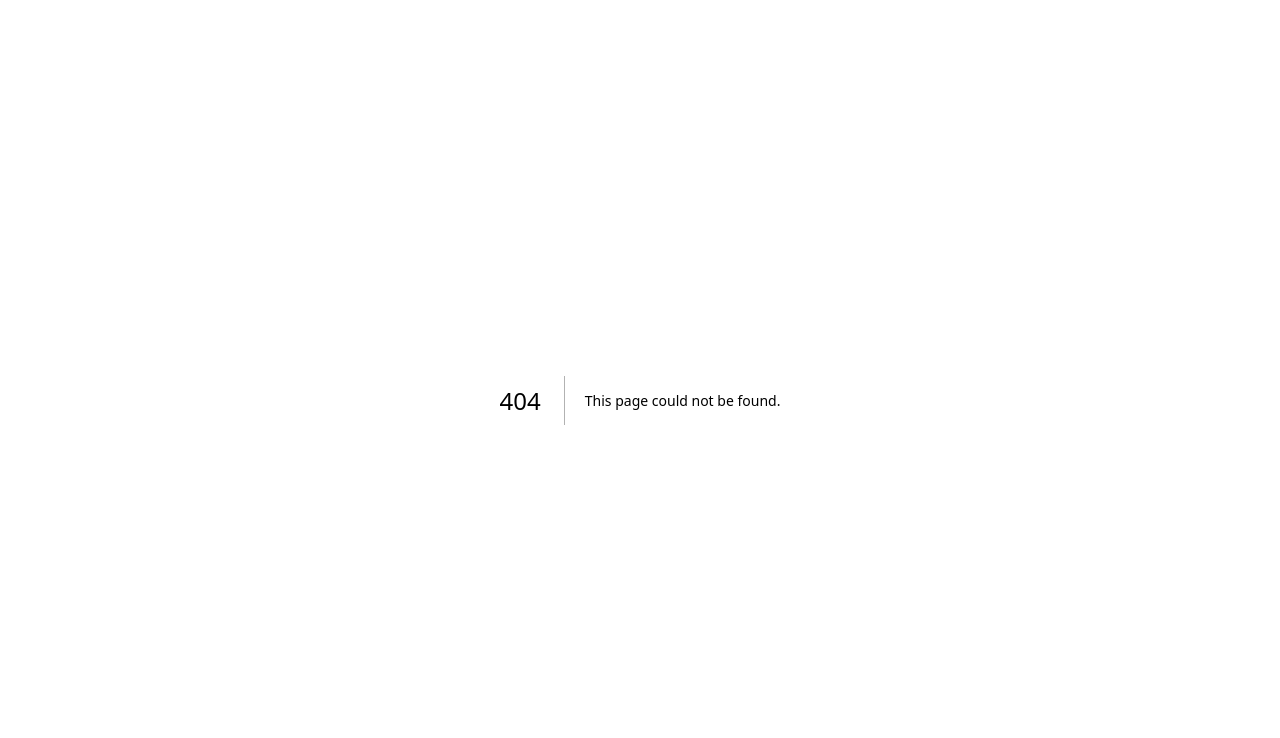
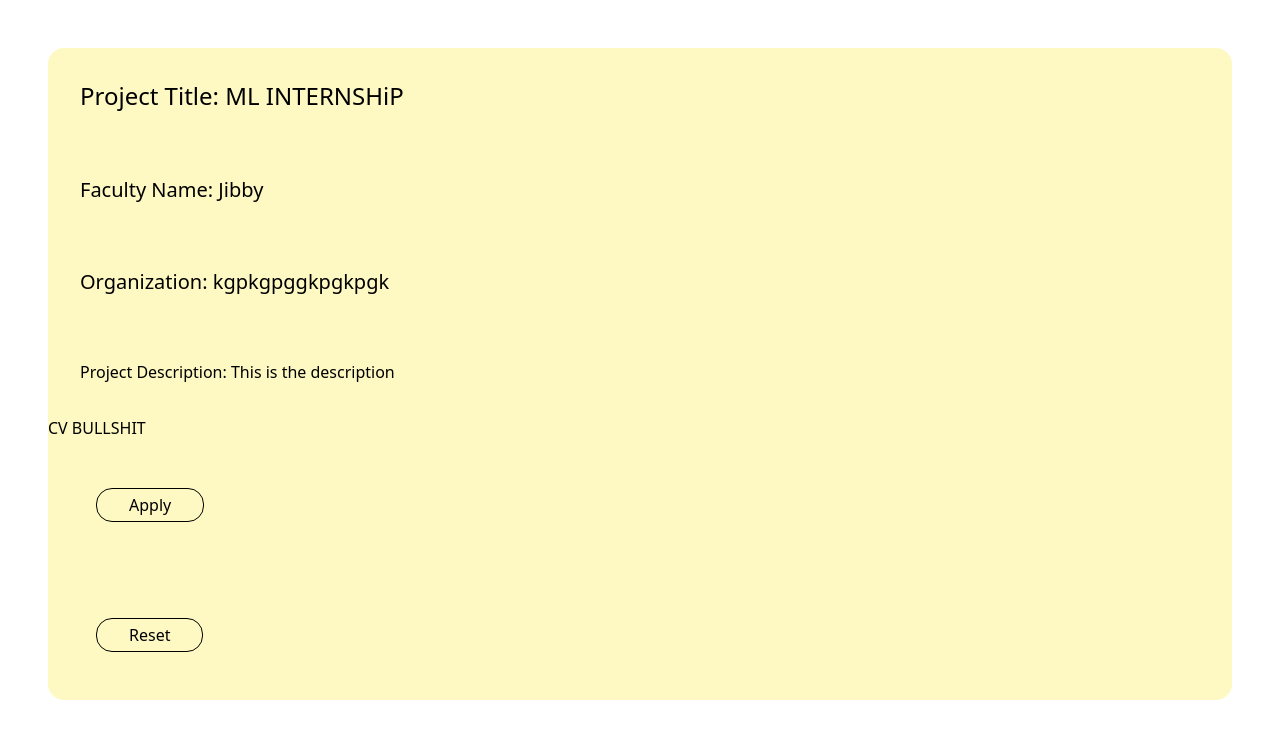
Before and after one commit to Dami-18/IRISMS, a Next.js app: page /particular-internship in a window 1280 px wide. Before the commit this address had no page. Shown: the top 738 px of the page. Built offline with nearby package versions, Linux system fonts and the light colour scheme.

Commit message:
particular-internship-page

```diff
--- /dev/null
+++ b/src/app/particular-internship/page.tsx
@@ -0,0 +1,52 @@
+// should be passed with a unique parameter so that it can fetch from db
+
+// implement fetch Internship details from a unique id passed to internship function as a prop
+
+const ExampleInternship = {
+  title: "ML INTERNSHiP",
+  name: "Jibby",
+  organization: "kgpkgpggkpgkpgk",
+  description: "This is the description",
+  skills_req: ["ML", "Coding", "etc etc"],
+  email: "krehguwhefu2@edu.com",
+  type: "onsite",
+  funded: "yes",
+  duration: "3 Months",
+};
+
+const Internship = () => {
+  return (
+    <div className="m-12  bg-yellow-100 hover:bg-green-100 hover:rounded-4xl transition-all rounded-2xl">
+      {/* MY SUGGESTION: upon submitting, send a request to backend to update the details but set action attribute to /dashboard  and pop up a modal on dashboard called Thank you for Applying (in green color must) */}
+      <div className="text-2xl p-8">
+        Project Title: {ExampleInternship.title}
+      </div>{" "}
+      <div className="text-xl p-8">Faculty Name: {ExampleInternship.name}</div>{" "}
+      <div className="text-xl p-8">
+        Organization: {ExampleInternship.organization}
+      </div>{" "}
+      <div className="p-8">
+        Project Description: {ExampleInternship.description}
+      </div>
+      <div>
+        CV BULLSHIT
+        <button
+          type="submit"
+          className="pt-1 pb-1 pl-8 pr-8 m-12 rounded-2xl block border hover:bg-green-300"
+        >
+          Apply
+        </button>
+        <button
+          type="reset"
+          className="pt-1 pb-1 pl-8 pr-8 m-12 rounded-2xl border hover:bg-red-500"
+        >
+          Reset
+        </button>
+      </div>
+      {/* onclick should trigger the logic that passes a request to db that user has applied and should appear that request in the faculty's  */}
+      {/*also the logic to gray out the apply button or whatever tf we want to do with it */}
+    </div>
+  );
+};
+
+export default Internship;
```
